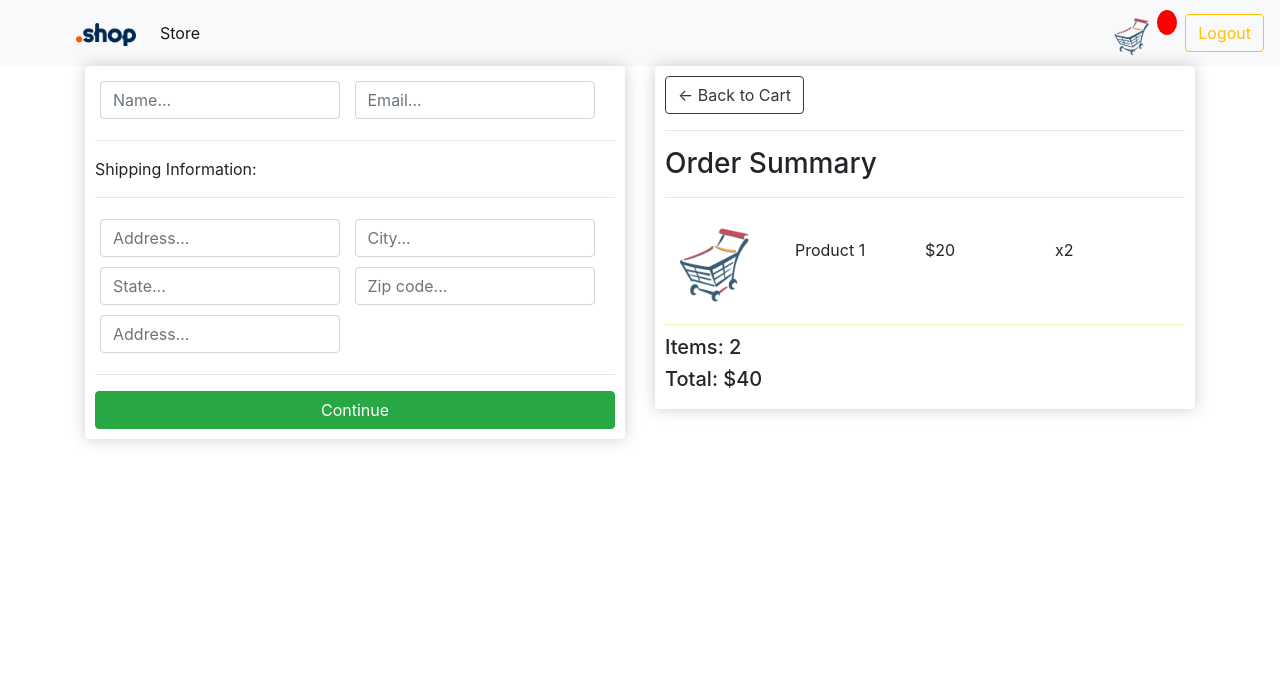
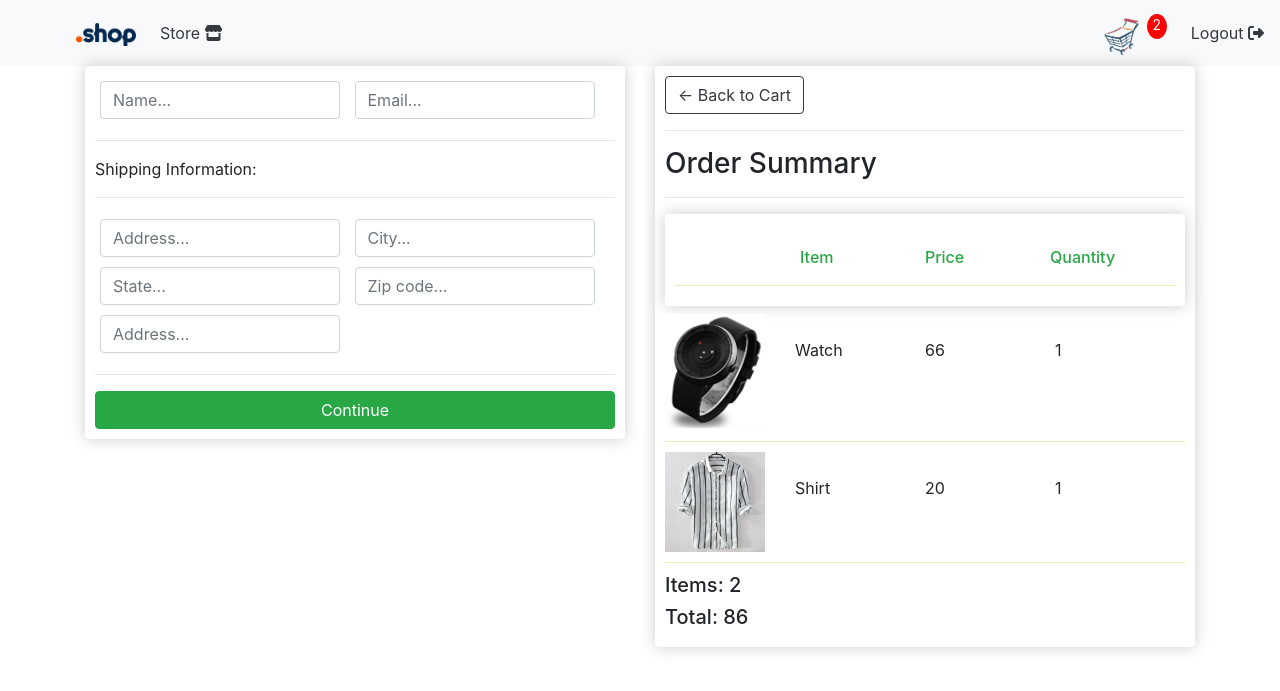
Before and after one commit to AshutoshSingh-123/Django-Eccomerce-Website-, a Django app: page /checkout/ in a window 1280 px wide. Shown: the top 691 px of the page. Run offline with Django 3.2, Linux system fonts and the light colour scheme; a user stored in the database is signed in; data comes from the database, SQL or seed files in the repository; both versions use the stored data as it was after the commit; some libraries are stand-ins or nearby versions.

Commit message:
completed

```diff
--- a/ecommerce/store/template/store/checkout.html
+++ b/ecommerce/store/template/store/checkout.html
@@ -50,17 +50,30 @@
   <hr>
   <h3>Order Summary</h3>
   <hr>
-  <div class="cart-row">
-   <div style="flex: 2;"><img style="width: 100px;" class="img-fluid" src="{% static 'images/cart.png' %}" alt=""></div>
-   <div style="flex: 2;" class="mt-4">Product 1</div>
-   <div style="flex: 2;" class="mt-4">$20</div>
-   <div style="flex: 2;" class="mt-4">x2</div>
+  <div class="box-element my-2">
+<div class="cart-row">
+   <div style="flex: 2;"></div>
+   <div style="flex: 2;" class="mt-4 text-success"><h6>Item</h6></div>
+   <div style="flex: 2;" class="mt-4  text-success "><h6>Price</h6></div>
+   <div style="flex: 2;" class="mt-4 text-success"><h6>Quantity</h6></div>
 
 
 
   </div>
-  <h5>Items: 2</h5>
-  <h5>Total: $40</h5>
+  </div>
+  {% for cart in carts  %}
+  <div class="cart-row">
+   <div style="flex: 2;"><img style="width: 100px;" class="img-fluid" src="{{cart.img.url}}" alt=""></div>
+   <div style="flex: 2;" class="mt-4">{{cart.name}}</div>
+   <div style="flex: 2;" class="mt-4">{{cart.price}}</div>
+   <div style="flex: 2;" class="mt-4">1</div>
+
+
+
+  </div>
+  {% endfor %}
+  <h5>Items: {{total_items}}</h5>
+  <h5>Total: {{total_price}}</h5>
   </div>
  </div>
 </div>
--- a/ecommerce/store/template/store/main.html
+++ b/ecommerce/store/template/store/main.html
@@ -4,6 +4,8 @@
   <head>
     <meta charset="UTF-8" />
     <meta name="viewport" content="width=device-width, initial-scale=1.0" />
+    {% comment %} fontawesoem {% endcomment %}
+    <script src="https://kit.fontawesome.com/e16be2307c.js" crossorigin="anonymous"></script>
     <!-- bootstrap css -->
     <link
       rel="stylesheet"
@@ -34,8 +36,8 @@
       <div class="collapse navbar-collapse" id="navbarSupportedContent">
         <ul class="navbar-nav mr-auto">
           <li class="nav-item active">
-            <a class="nav-link" href="{% url 'store' %}"
-              >Store <span class="sr-only">(current)</span></a
+            <a class="nav-link text-dark" href="{% url 'store' %}"
+              >Store <i class="fas fa-store"></i> <span class="sr-only">(current)</span></a
             >
           </li>
 
@@ -48,10 +50,10 @@
 
 
           <p id="cart-total">{{total_items_in_cart}}</p>
-          <a href="{% url 'logout' %}" class="btn btn-outline-warning ml-2">Logout</a>
+          <a href="{% url 'logout' %}" class=" ml-4 text-dark">Logout <i class="fas fa-sign-out-alt"></i></a>
           {% else %}
-          <a href="{% url 'login' %}" class="btn btn-outline-warning ml-2">Sign In</a>
-          <a href="{% url 'signup' %}" class="btn btn-outline-warning ml-2">Sign Up</a>
+          <a href="{% url 'login' %}" class="text-dark ml-3">Sign In <i class="fas fa-sign-in-alt"></i></a>
+          <a href="{% url 'signup' %}" class="text-dark ml-3">Sign Up <i class="fas fa-user-plus"></i></a>
          </a>
          {% endif %}
         </div>
--- a/ecommerce/store/urls.py
+++ b/ecommerce/store/urls.py
@@ -21,4 +21,5 @@ path('', views.store, name='store'),
 path('cart/', views.cart, name='cart'),
 path('checkout/', views.checkout, name='checkout'),
 path('<int:slag>/', views.addtocart, name='addtocart'),
+path('<int:id>/delete/', views.delete_item, name='delete'),
 ]
--- a/ecommerce/store/views.py
+++ b/ecommerce/store/views.py
@@ -1,5 +1,8 @@
 from django.shortcuts import render
 from .models import Product, Cart
+from django.shortcuts import (get_object_or_404,
+                              render,
+                              HttpResponseRedirect)
 # Create your views here.
 # cart fuctions
 def repeat(request):
@@ -29,7 +32,14 @@ def cart(request):
  return render(request, 'store/cart.html', context)
 
 def checkout(request):
- context={}
+ carts=Cart.objects.filter(cartuser=request.user)
+ total_price=0
+ total_items=0
+ for x in carts:
+  total_price=total_price+x.price
+  total_items=total_items+1
+
+ context={'carts':carts, 'total_price':total_price, 'total_items':total_items, 'total_items_in_cart':repeat(request)}
  return render(request, 'store/checkout.html', context)
 
 # -------------adding to cart list store id of all products already in cart-------------------------
@@ -57,3 +67,18 @@ def addtocart(request, slag):
   products=Product.objects.all()
   context={'products':products, 'total_items_in_cart':repeat(request), }
   return render(request, 'store/store.html', context)
+
+def delete_item(request, id):
+
+    # fetch the object related to passed id
+    obj = get_object_or_404(Cart, id = id)
+    context ={'obj':obj, 'total_items_in_cart':repeat(request)}
+
+    if request.method =="POST":
+        # delete object
+        obj.delete()
+        # after deleting redirect to
+        # home page
+        return HttpResponseRedirect("/cart")
+
+    return render(request, "store/delete_item.html", context)
```
Also changed, not shown: ecommerce/store/template/store/cart.html (+11 -9 lines), ecommerce/store/template/store/delete_item.html (added, +37 -0 lines), ecommerce/db.sqlite3.
